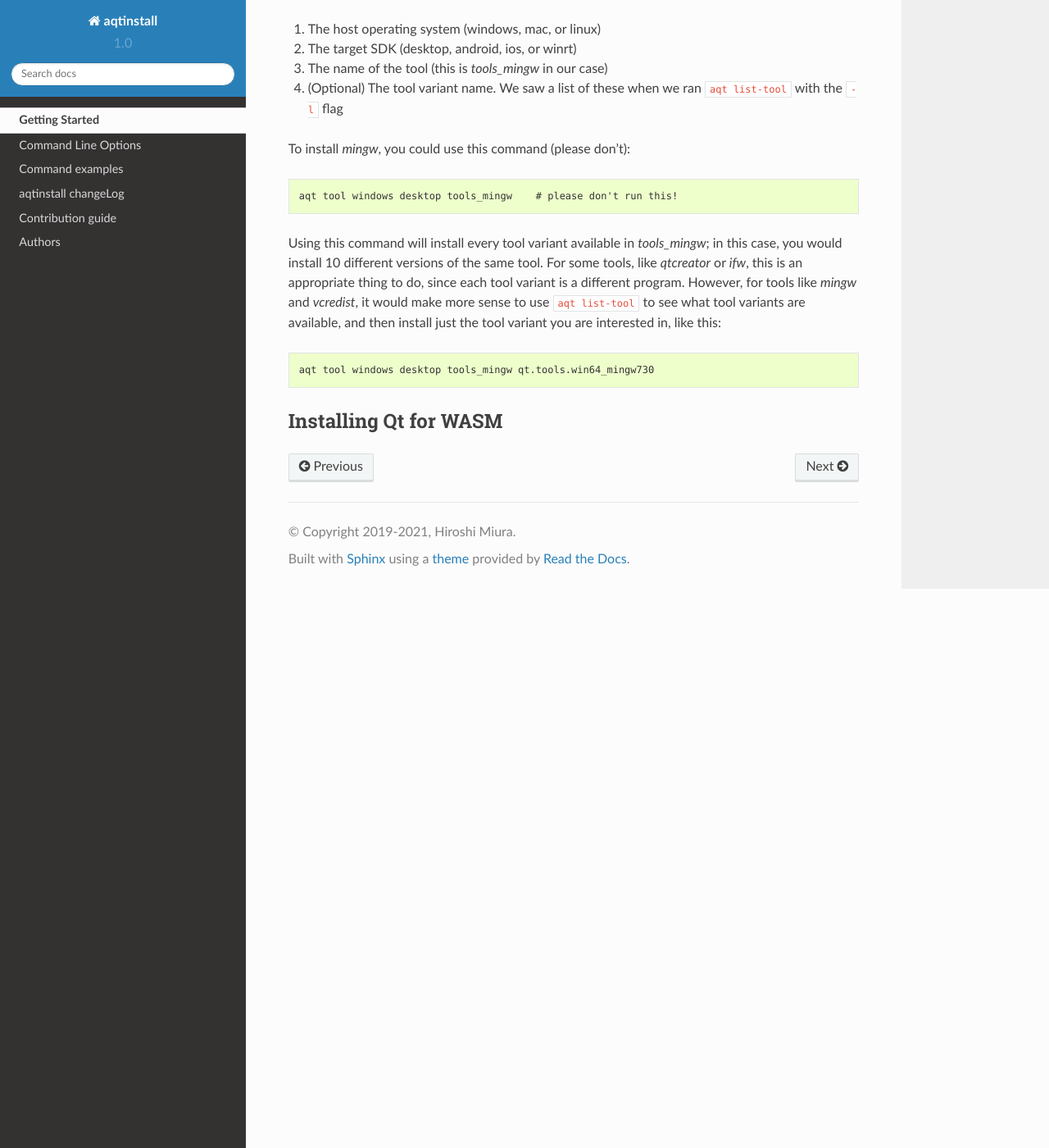
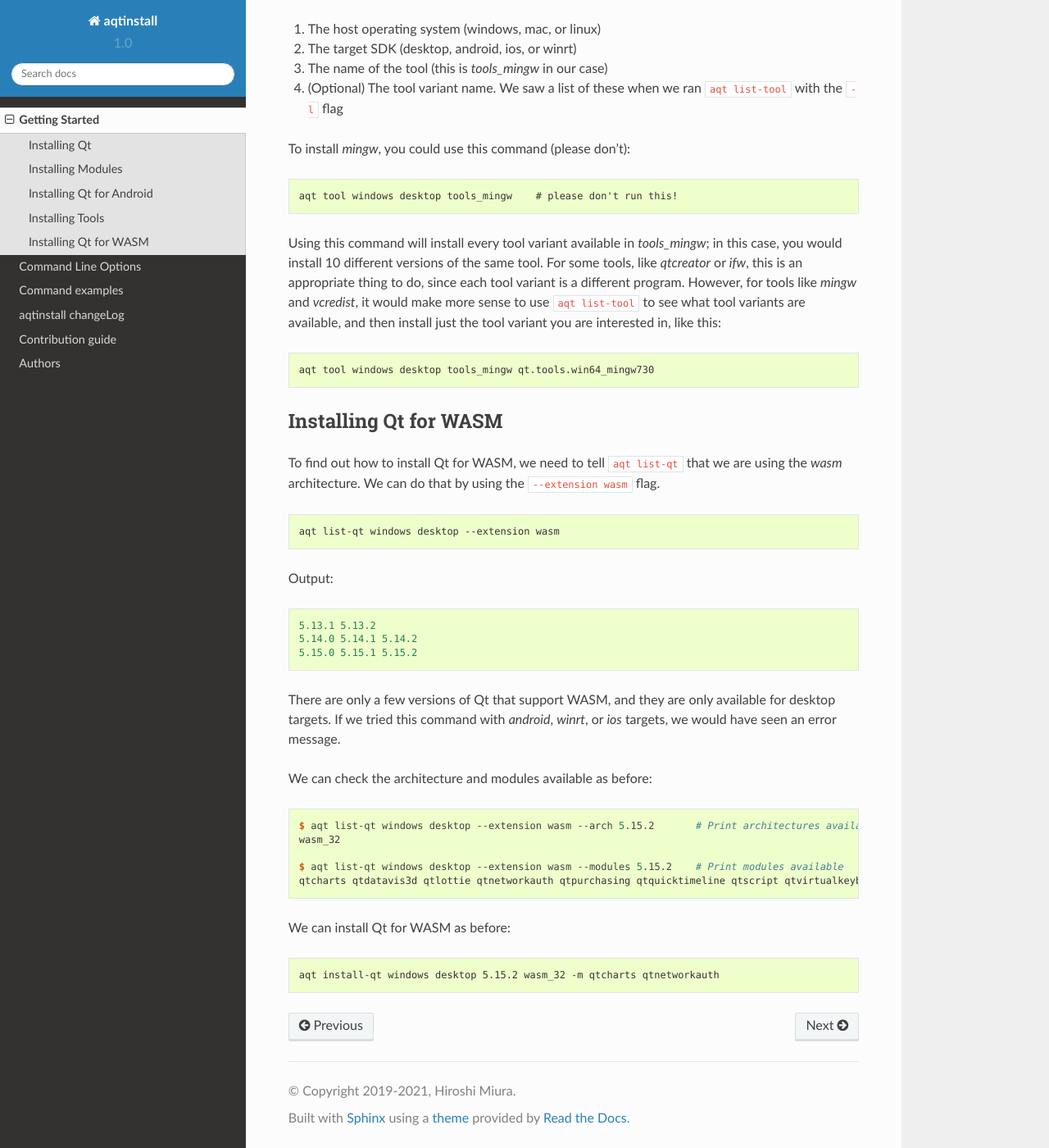
Before and after one commit to miurahr/aqtinstall, a Sphinx documentation site: the page built from docs/getting_started.rst, in a window 1280 px wide and 1400 px high, scrolled down 6090 px. Shown: the whole window at 82% size. Built offline with Sphinx 7.4.7 and the Read the Docs theme 2.0.0, drawn with Linux system fonts in a browser that asks for light colours; pages that are not in the unit, such as notebooks, are missing from menus.

Commit message:
Add WASM section

```diff
--- a/docs/getting_started.rst
+++ b/docs/getting_started.rst
@@ -350,3 +348,38 @@
 
 Installing Qt for WASM
 ----------------------
+
+To find out how to install Qt for WASM, we need to tell ``aqt list-qt`` that we are
+using the `wasm` architecture. We can do that by using the ``--extension wasm`` flag.
+
+.. code-block:: console
+
+    aqt list-qt windows desktop --extension wasm
+
+Output:
+
+.. code-block::
+
+    5.13.1 5.13.2
+    5.14.0 5.14.1 5.14.2
+    5.15.0 5.15.1 5.15.2
+
+There are only a few versions of Qt that support WASM, and they are only available
+for desktop targets. If we tried this command with `android`, `winrt`, or `ios`
+targets, we would have seen an error message.
+
+We can check the architecture and modules available as before:
+
+.. code-block:: console
+
+    $ aqt list-qt windows desktop --extension wasm --arch 5.15.2       # Print architectures available
+    wasm_32
+
+    $ aqt list-qt windows desktop --extension wasm --modules 5.15.2    # Print modules available
+    qtcharts qtdatavis3d qtlottie qtnetworkauth qtpurchasing qtquicktimeline qtscript qtvirtualkeyboard qtwebglplugin
+
+We can install Qt for WASM as before:
+
+.. code-block:: console
+
+    aqt install-qt windows desktop 5.15.2 wasm_32 -m qtcharts qtnetworkauth
```
Also changed, not shown: other parts of docs/getting_started.rst (+0 -2 lines).
